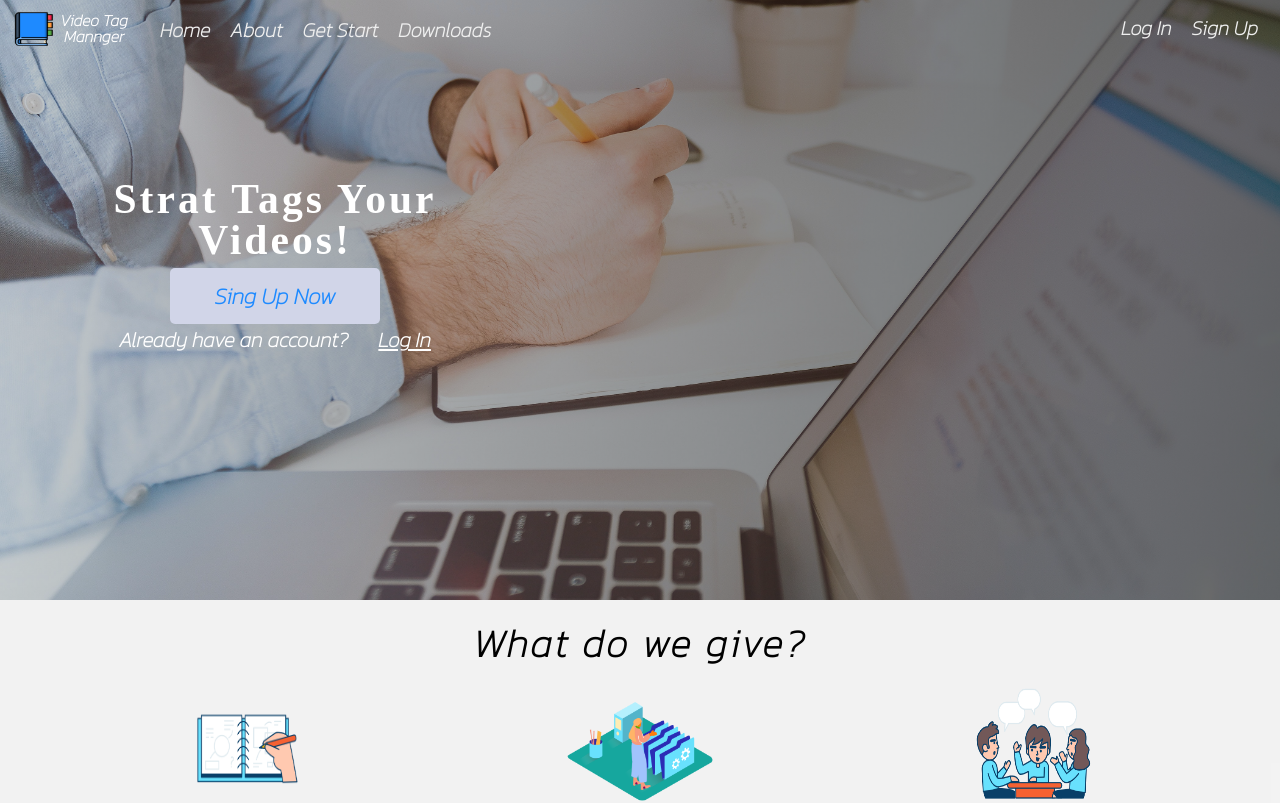
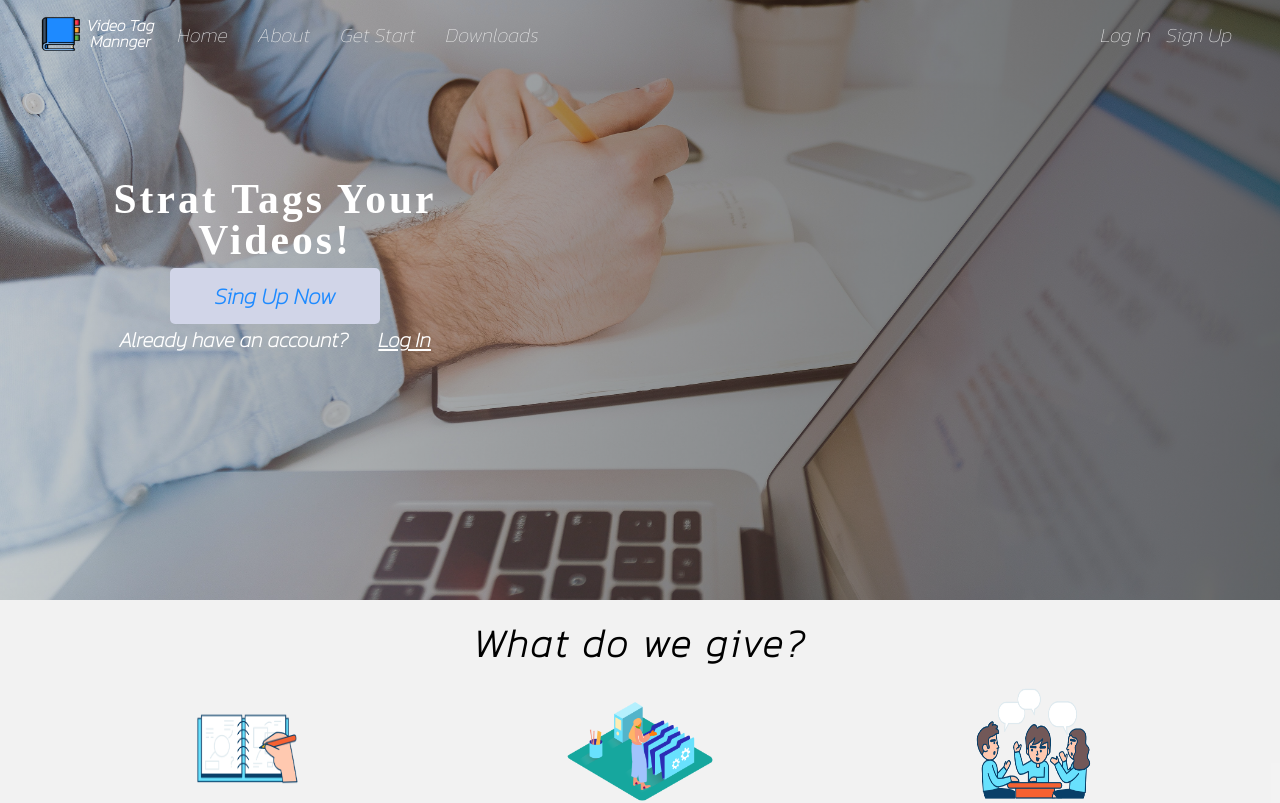
Before and after one commit to OmerMiz1/VTM-Website, a React (Create React App) app: page / in a window 1280 px wide. Shown: the top 803 px of the page. Built offline with nearby package versions, Linux system fonts and the light colour scheme.

Commit message:
fix navbars and create off navbar

```diff
--- /dev/null
+++ b/src/components/Navbar/Navbar.logic.js
@@ -0,0 +1,17 @@
+import {useState} from 'react';
+
+
+const NavbarLogic = () => {
+    const [clickedOnMenu, setClickedOnMenu] = useState(false);
+
+    // toggle clickOnMenu
+    const toggleMenuClicked = () => setClickedOnMenu(!clickedOnMenu);
+    // close mobile menu
+    const closeMobileMenu = () => setClickedOnMenu(false);
+
+    return{
+        clickedOnMenu, toggleMenuClicked, closeMobileMenu
+    }
+};
+
+export default NavbarLogic;
--- a/src/components/Navbar/Navbar.style.js
+++ b/src/components/Navbar/Navbar.style.js
@@ -1,60 +1,152 @@
-import styled from 'styled-components';
+import styled, {css} from 'styled-components';
 import {NavLink as Link} from 'react-router-dom';
 
-// navbar style
-export const Navbar = styled.nav`
-    /* background: transparent; */
-    background-color: ${({useTransparent}) => useTransparent? 'transparent': '#fff'}; //#B3B7C8
+// NavbarSection style - color border display..
+export const NavbarSection = styled.nav`
+    justify-content: center;
+    align-items: center;
     height: 65px;
     width:100%;
-    display: block;
-    /* justify-content: space-between; */
-    padding: 0, 1.25rem;
+    display: flex;
     box-shadow: #fff;
-    border-bottom: ${({useTransparent}) => useTransparent? 'none': '2px solid #d9d9d9'};
+
+    ${({useTransparent}) => useTransparent && css`
+        background-color: transparent;
+        border-bottom: none;
+    `}
 `;
 
-export const NavIcon = styled.div`
+// Nav Logo Container style - cursor and postion
+export const NavLogoContainer = styled.div`
     cursor: pointer;
-    /* color: #fff; */
-    margin: 8px 4px;
+    justify-self: start;
+    margin-left: 20px;
 
-    p {
-        /* transform: translate(-175%, 100%); */
-        font-weight: bold;
-        color:red
+    @media screen and (max-width: 750px) {
+        position: absolute;
+        top: -6px;
+        left: 0;
+        transform: translate(25%, 50%);
     }
 `;
 
-export const NavSectionContent = styled.section`
-    display: flex;
-    font-weight: 600;
-    float: ${({float}) => float ? float: "left"};
-    margin-top: ${({ marginTop}) => marginTop ? marginTop: "0px"};
-    margin-right: 22px;
+
+export const NavMenu = styled.div`
+    display: none;
+    flex-direction: column;
+    cursor: pointer;
+    font-size: 30px;
+
+    @media (max-width: 750px) {
+        display: block;
+        position: absolute;
+        top: -18px;
+        left: 40px;
+        transform: translate(-100%, 60%);
+        font-size: 30px;
+        cursor: pointer;
+        color: ${({useTransparent}) => useTransparent? '#dfdce2': 'black'};
+
+    };
+`
+
+export const NavLeftList = styled.ul`
+    display: grid;
+    grid-template-columns: repeat(4, auto);
+    grid-gap: 10px;
+    list-style: none;
+    text-align: center;
+    width: ${({width}) => width? width : '70vw'};
+    justify-content: ${({position}) => position? 'position': 'start'};
+    margin-right: 2rem;
+    font-size: 30px;
+
+    @media screen and (max-width: 750px) {
+        display: flex;
+        flex-direction: column;
+        width: 100%;
+        /* height: 90vh; */
+        position: absolute;
+        top: 65px;
+        left: -100%;
+        opacity: 1;
+        transition: all 0.5s ease;
+
+        ${({active}) => active && css`
+            /* background: #eee; */
+            left: 0;
+            opacity: 1;
+            transition: all 0.5s ease;
+            z-index: 1;
+        `};
+    };
+`;
 
 
 
-`
+
+
+
+export const NavItem = styled.li`
+    text-align: center;
+    padding: 0px 5px;
+    width: 100%;
+    display: table;
+    cursor: pointer;
+`;
+
 // link style
 export const NavLink = styled(Link)`
+
+    /* border-bottom: 2px solid #2C7CD4; */
+
+
     color: ${({useTransparent}) => useTransparent? '#efefef': 'black'};
-
     font-size: 20px;
     display: flex;
-    align-items:center;
     text-decoration: none;
     cursor: pointer;
-    margin: 4px 0px 0px 20px;
+    margin: 4px 0px 0px 10px;
     transition: all 200ms ease-in-out;
+
+
     &:hover {
-        filter: contrast(0.6)
-    }
+        filter: contrast(0.6);
+        border-bottom: 2px solid #2C7CD4;
 
-    // for small screen:
-    @media screen and (max-width: 400px) {
+        /* background-color: #FFFFFF; */
+        opacity: 0.3;
+        /* border-radius: 22px; */
+        transition: all 0.2s ease-out;
+    };
+
+    @media screen and (max-width: 750px) {
+        /* color: red; */
+        &:hover {
+            background: none;
+            border-bottom: none;
+
+        }
+    };
+
+`;
+
+
+export const NavRightList = styled.ul`
+    display: grid;
+    grid-template-columns: repeat(3, auto);
+    grid-gap: 5px;
+    list-style: none;
+    text-align: center;
+    width: ${({width}) => width? width : '80vw'};
+    justify-content: ${({position}) => position? 'position': 'start'};
+    margin-right: 2rem;
+    font-size: 27px;
+    color: black;
+
+    @media screen and (max-width: 750px) {
         position: absolute;
-        top: 10px;
-        left: 25px;
-    }
+        right: 0;
+
+    };
 `;
--- a/src/components/Navbar/OffNavbar/index.js
+++ b/src/components/Navbar/OffNavbar/index.js
@@ -1,30 +1,50 @@
-import React from 'react';
-import {Navbar, NavLink, NavSectionContent, NavIcon} from '../Navbar.style';
+import React, {useState} from 'react';
 import BrandLogo from '../../BrandLogo';
+import NavbarLogic from '../Navbar.logic';
+
+import {NavbarSection, NavLogoContainer, NavMenu,
+    NavLeftList, NavRightList,  NavItem, NavLink } from '../Navbar.style';
+// icons
+import {FontAwesomeIcon} from '@fortawesome/react-fontawesome';
+import {faTimes, faBars} from '@fortawesome/free-solid-svg-icons';
+
 
 
 function OffNavBar(props) {
-
     const {useTransparent} = props;
+    const {clickedOnMenu, toggleMenuClicked, closeMobileMenu,  } = NavbarLogic()
 
     return (
-        <Navbar useTransparent={useTransparent}>
-            <NavSectionContent>
-                <NavIcon>
-                    <BrandLogo size={40} color={useTransparent? '#fff' : 'black'}></BrandLogo>
-                </NavIcon>
-                <NavLink to='/' useTransparent={useTransparent}>Home</NavLink>
-                <NavLink to='/About' useTransparent={useTransparent}>About</NavLink>
-                <NavLink to='/GetStart' useTransparent={useTransparent}>Get Start</NavLink>
-                <NavLink to='/Download' useTransparent={useTransparent}>Downloads</NavLink>
-            </NavSectionContent>
-            <NavSectionContent float="right" marginTop="9px">
+        <NavbarSection useTransparent={useTransparent}>
+            <NavLogoContainer onClick={closeMobileMenu}>
+                <BrandLogo size={40} color={useTransparent? '#fff' : 'black'}></BrandLogo>
+            </NavLogoContainer>
+
+            <NavMenu onClick={toggleMenuClicked} useTransparent={useTransparent}>
+                {clickedOnMenu ? <FontAwesomeIcon icon={faTimes}/>: <FontAwesomeIcon icon={faBars}/>}
+            </NavMenu>
+
+            <NavLeftList active={clickedOnMenu}>
+                <NavItem>
+                    <NavLink onClick={closeMobileMenu} to='/' useTransparent={useTransparent}>Home</NavLink>
+                </NavItem>
+                <NavItem>
+                    <NavLink onClick={closeMobileMenu} to='/About' useTransparent={useTransparent}>About</NavLink>
+                </NavItem>
+                <NavItem>
+                    <NavLink onClick={closeMobileMenu} to='/GetStart' useTransparent={useTransparent}>Get Start</NavLink>
+                </NavItem>
+                <NavItem>
+                    <NavLink onClick={closeMobileMenu} to='/Download' useTransparent={useTransparent}>Downloads</NavLink>
+                </NavItem>
+            </NavLeftList>
+
+            <NavRightList position='end' width='auto'>
                 <NavLink to='/access/login' useTransparent={useTransparent}>Log In</NavLink>
                 <NavLink to='/access/signup' useTransparent={useTransparent}>Sign Up</NavLink>
-            </NavSectionContent>
+            </NavRightList>
 
-        </Navbar>
-
+        </NavbarSection>
     )
 }
 
--- a/src/components/Navbar/OnNavBar/index.js
+++ b/src/components/Navbar/OnNavBar/index.js
@@ -1,29 +1,51 @@
-import React from 'react';
-import {Navbar, NavLink, NavSectionContent, NavIcon} from '../Navbar.style';
+import React, {useState} from 'react';
 import BrandLogo from '../../BrandLogo';
+import NavbarLogic from '../Navbar.logic';
+
+import {NavbarSection, NavLogoContainer, NavMenu,
+    NavLeftList, NavRightList,  NavItem, NavLink } from '../Navbar.style'
+
+// icons
+import {FontAwesomeIcon} from '@fortawesome/react-fontawesome';
+import {faTimes, faBars, faSearch, faPlus, faUser} from '@fortawesome/free-solid-svg-icons'
 
 
 function NavBar(props) {
-
     const {useTransparent} = props;
+    const {clickedOnMenu, toggleMenuClicked, closeMobileMenu,  } = NavbarLogic()
 
     return (
-        <Navbar useTransparent={useTransparent}>
-            <NavSectionContent>
-                <NavIcon>
-                    <BrandLogo size={40} color={useTransparent? '#fff' : 'black'}></BrandLogo>
-                </NavIcon>
-                <NavLink to='/' useTransparent={useTransparent}>Home</NavLink>
-                <NavLink to='/About' useTransparent={useTransparent}>About</NavLink>
-                <NavLink to='/GetStart' useTransparent={useTransparent}>Get Start</NavLink>
-                <NavLink to='/Download' useTransparent={useTransparent}>Downloads</NavLink>
-            </NavSectionContent>
-            <NavSectionContent float="right" marginTop="9px">
-                <NavLink to='/access/login' useTransparent={useTransparent}>Log In</NavLink>
-                <NavLink to='/access/signup' useTransparent={useTransparent}>Sign Up</NavLink>
-            </NavSectionContent>
+        <NavbarSection useTransparent={useTransparent}>
+            <NavLogoContainer onClick={closeMobileMenu}>
+                <BrandLogo size={40} color={useTransparent? '#fff' : 'black'}></BrandLogo>
+            </NavLogoContainer>
+            <NavMenu onClick={toggleMenuClicked} useTransparent={useTransparent}>
+                {clickedOnMenu ? <FontAwesomeIcon icon={faTimes}/>: <FontAwesomeIcon icon={faBars}/>}
+            </NavMenu>
+            <NavLeftList active={clickedOnMenu}>
+                <NavItem>
+                    <NavLink onClick={closeMobileMenu} to='/GetStart' useTransparent={useTransparent}>Get Start</NavLink>
+                </NavItem>
+                <NavItem>
+                    <NavLink onClick={closeMobileMenu} to='/GetStart' useTransparent={useTransparent}>My Summaries</NavLink>
+                </NavItem>
+                <NavItem>
+                  <NavLink onClick={closeMobileMenu} to='/Download' useTransparent={useTransparent}>Discover</NavLink>
+                </NavItem>
+            </NavLeftList>
 
-        </Navbar>
+            <NavRightList position='end' width='auto'>
+                <NavItem >
+                    <FontAwesomeIcon onClick={closeMobileMenu} icon={faSearch}/>
+                </NavItem>
+                <NavItem>
+                    < FontAwesomeIcon onClick={closeMobileMenu} icon={faPlus}/>
+                </NavItem>
+                <NavItem>
+                    <FontAwesomeIcon onClick={closeMobileMenu} icon={faUser}/>
+                </NavItem>
+            </NavRightList>
+        </NavbarSection>
 
     )
 }
```
Also changed, not shown: src/components/Navbar/OLD!!!Navbar.style.js (added, +66 -0 lines).
